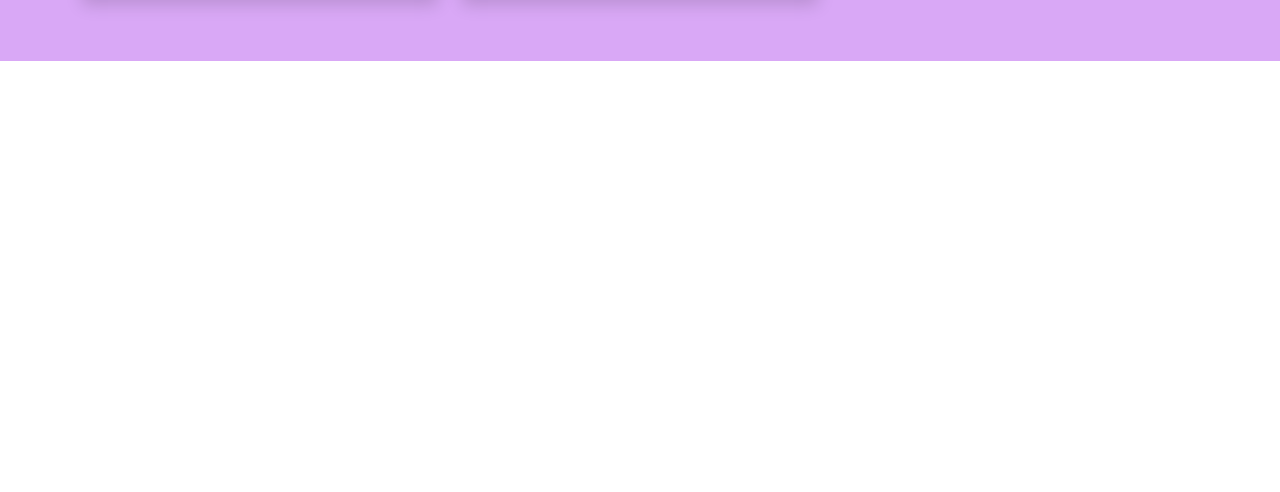
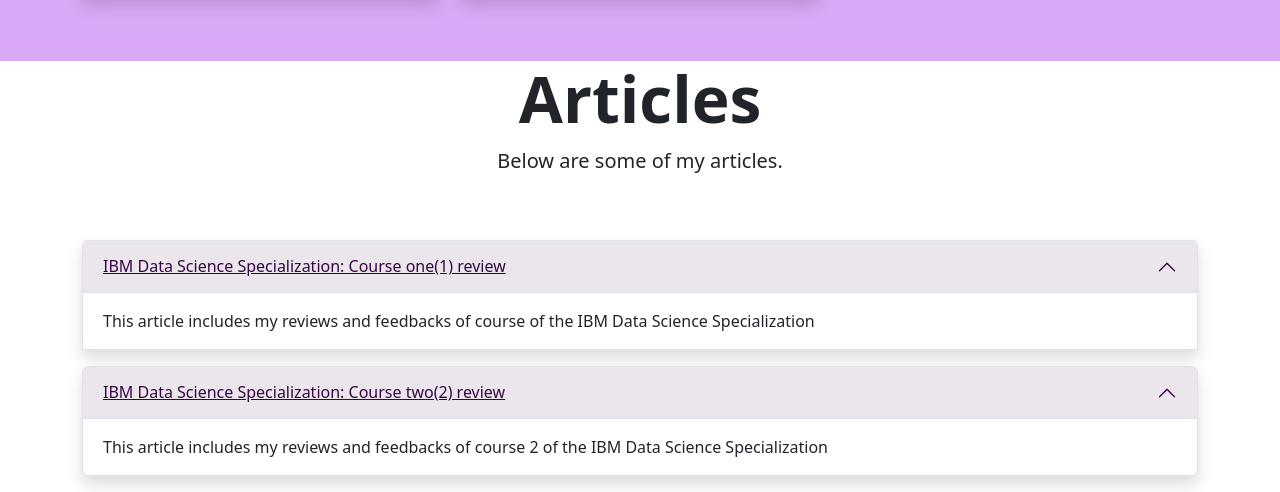
Before and after one commit to SoliatOmolara/SoliatOmolara-Portoflio-Website, a website: page index.html in a window 1280 px wide. Shown: the part 4505-4997 px from the top of the page. Before the commit the page ends 4566 px from the top, so only its background shows below. Drawn offline with Linux system fonts and the light colour scheme.

Commit message:
Adding the article section using accordion

```diff
--- a/index.html
+++ b/index.html
@@ -266,6 +266,44 @@
         </div>
       </section>
 
+      <!-- Article section -->
+      <section id="article" class="article">
+        <div class="container">
+          <div class="row text-center">
+            <h1 class="display-3 fw-bold text-capitalize">Articles</h1>
+            <p class=" article__description lead">Below are some of my articles.</p>
+          </div>
+          <!-- Accordion Contents -->
+          <div class="row mt-5">
+            <div class="accordion" id="accordionExample">
+              <div class="accordion-item shadow mb-3">
+                <h2 class="accordion-header" id="headingOne">
+                  <button class="accordion-button" type="button" data-bs-toggle="collapse" data-bs-target="#collapseOne" aria-expanded="true" aria-controls="collapseOne">
+                    <a href="https://medium.com/@azeezsoleehah/ibm-data-science-specialization-course-one-1-review-4597baf739ea">IBM Data Science Specialization: Course one(1) review</a>
+                  </button>
+                </h2>
+                <div id="collapseOne" class="accordion-collapse collapse show" aria-labelledby="headingOne" data-bs-parent="#accordionExample">
+                  <div class="accordion-body">
+                    This article includes my reviews and feedbacks of course  of the IBM Data Science Specialization
+                  </div>
+                </div>
+              </div>
+              <div class="accordion" id="accordionExample">
+                <div class="accordion-item shadow mb-3">
+                  <h2 class="accordion-header" id="headingTwo">
+                    <button class="accordion-button" type="button" data-bs-toggle="collapse" data-bs-target="#collapseOne" aria-expanded="true" aria-controls="collapseOne">
+                      <a href="https://medium.com/@azeezsoleehah/ibm-data-science-specialization-course-two-2-review-606b50098f5b">IBM Data Science Specialization: Course two(2) review</a>
+                    </button>
+                  </h2>
+                  <div id="collapseTwo" class="accordion-collapse collapse show" aria-labelledby="headingOne" data-bs-parent="#accordionExample">
+                    <div class="accordion-body">
+                    This article includes my reviews and feedbacks of course 2 of the IBM Data Science Specialization
+                  </div>
+                </div>
+          </div>
+        </div>
+      </section>
+
 
 
 
```
